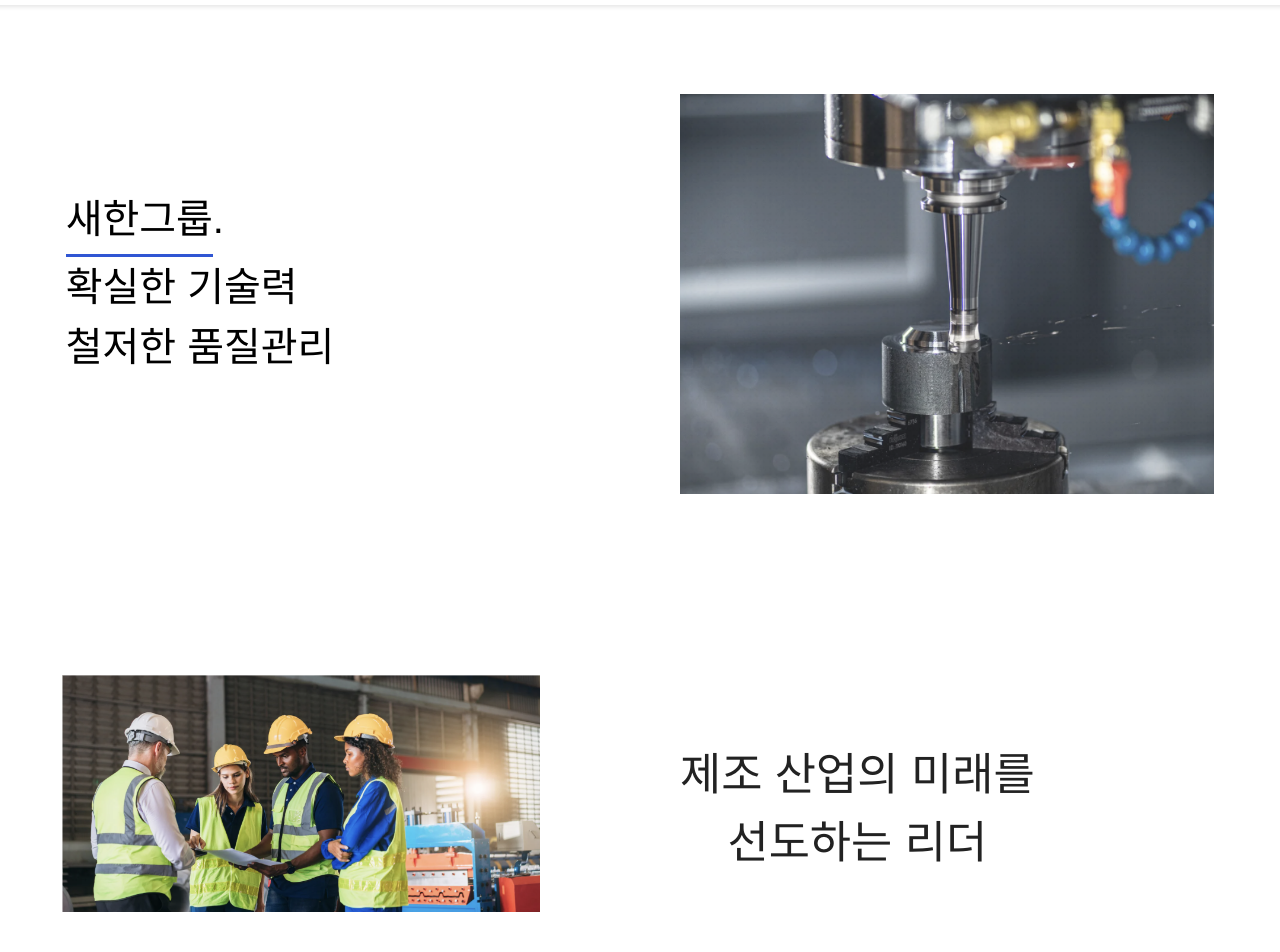
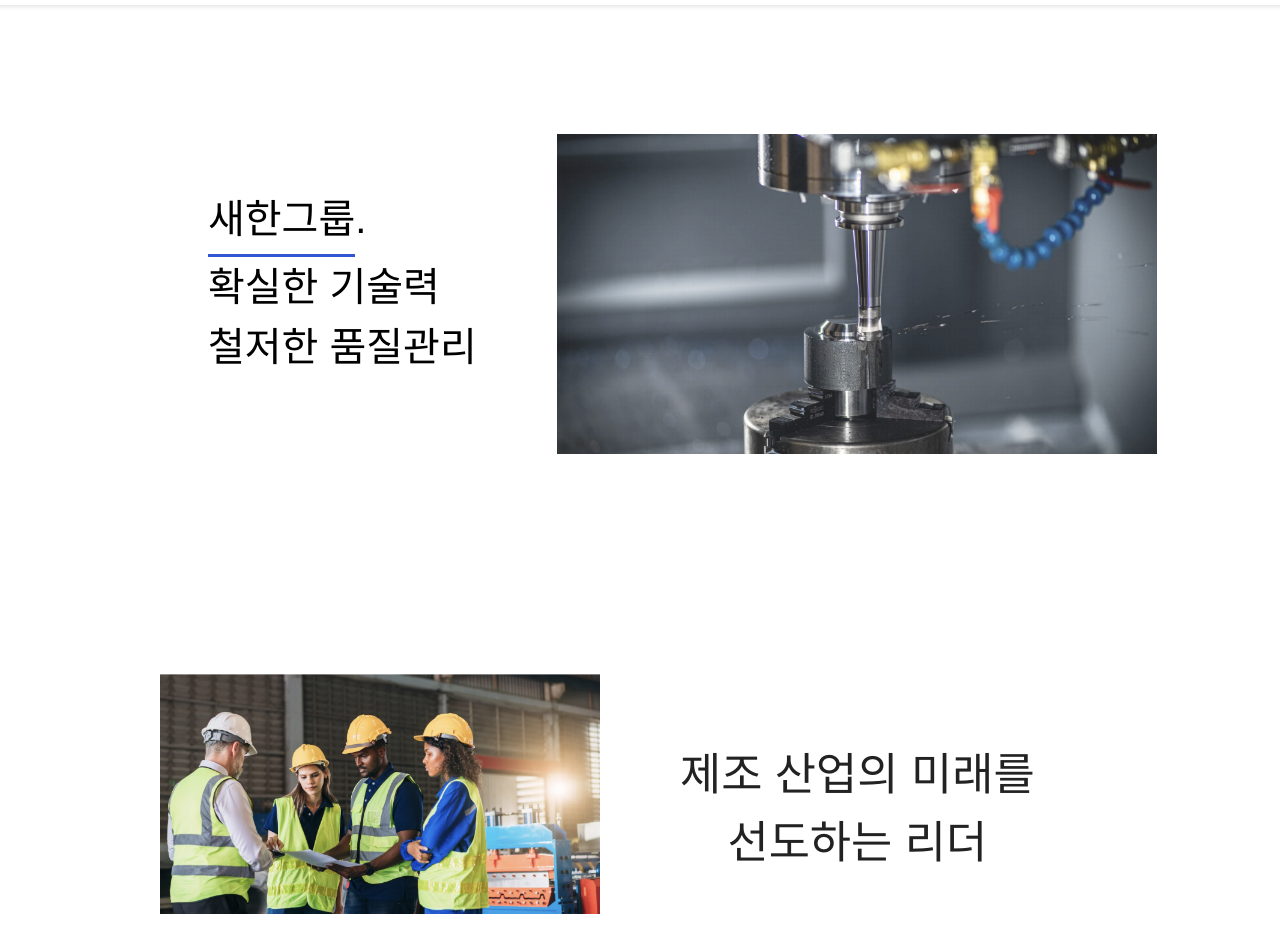
Before and after one commit to saehan-im-develop/saehan_homepage, a React (Vite) app in the folder frontend/: page / in a window 1280 px wide. Shown: the part 70-1022 px from the top of the page. Built offline with nearby package versions, Linux system fonts and the light colour scheme.

Commit message:
edit main-section ratio

```diff
--- a/frontend/src/App.css
+++ b/frontend/src/App.css
@@ -31,14 +31,14 @@
   display: flex;
   flex-direction: column;
   min-height: auto;
+  width: 100%;
 }
 .app-container {
   padding-top: 50px;
   display: flex;
   flex-direction: column;
   align-items: center; /*  내부 요소들(헤더, 본문, 푸터) 가운데 정렬 */
-  width: 100%;
-  max-width: 1400px;
+  width: 75%;
   min-height: 100vh;
   margin: 0 auto; /*  전체를 중앙 정렬 */
 }
--- a/frontend/src/Buisness/SolutionsPart/Solutions.css
+++ b/frontend/src/Buisness/SolutionsPart/Solutions.css
@@ -38,8 +38,8 @@
 
   .circle_sol {
     position: relative;
-    width: 250px;
-    height: 250px;
+    width: 230px;
+    height: 230px;
     border: 2px solid #ddd;
     border-radius: 50%;
     text-align: center;
@@ -49,6 +49,7 @@
     align-items: center;
     justify-content: center;
     transition: transform 1s ease-in-out;
+    aspect-ratio: 1 / 1;
   }
 
   /* .circle_sol:hover {
--- a/frontend/src/mainComponent/MainSection.jsx
+++ b/frontend/src/mainComponent/MainSection.jsx
@@ -43,7 +43,7 @@
       <section className="sub-section" id="section2" data-scroll>
         <div className="content-container">
           <div className="image-container">
-            <img src={section2Image} alt="제조 산업" className="section-image" />
+            <img src={section2Image} alt="제조 산업" className="section1-image" />
           </div>
           <div className="text-container">
             <h2>제조 산업의 미래를 <br />선도하는 리더</h2>
--- a/frontend/src/mainComponent/Scroll.jsx
+++ b/frontend/src/mainComponent/Scroll.jsx
@@ -5,9 +5,7 @@
   const { pathname } = useLocation();
 
   useEffect(() => {
-    setTimeout(() => {
-      window.scrollTo(0, 0);
-    }, 10);
+    window.scrollTo(0, 0);
   }, [pathname]);
 
   return null;
--- a/frontend/src/mainCssFile/ContactSection.css
+++ b/frontend/src/mainCssFile/ContactSection.css
@@ -10,6 +10,7 @@
     transition: opacity 0.5s ease-in-out;
     position: relative;
     z-index: 10;
+    /* width: 100vh; */
   }
 
   .section-title {
@@ -29,6 +30,7 @@
     padding: 20px;
     margin-top: 0px;
     margin-bottom: 30px;
+
 }
 
   .contact-image {
--- a/frontend/src/mainCssFile/MainSection.css
+++ b/frontend/src/mainCssFile/MainSection.css
@@ -7,6 +7,7 @@
   min-height: 70vh;
   /* flex-direction: column; */
   justify-content: space-between;
+  flex-wrap: wrap;
 }
 
 /* 세련된 배치를 위한 추가적인 조정 */
@@ -38,12 +39,6 @@
   max-width: 700px; /* 이미지가 너무 커지지 않도록 제한 */
 }
 
-.main-image {
-  width: 100%;
-  height: auto;
-  object-fit: cover;
-}
-
   .overlay {
     position: absolute; /* 기존 relative → absolute로 변경 */
     z-index: 2;
@@ -69,8 +64,8 @@
 
 
 .main-image {
-  width: 100%;
-  height: 50vh; /* 화면 가득 채우기 */
+  width: 600px;
+  height: 40vh; /* 화면 가득 채우기 */
   object-fit: cover;
   position: relative; /* 부모가 relative */
   z-index: 1;
@@ -143,6 +138,13 @@
     object-fit: cover;
   }
 
+  .section1-image {
+    width: 100%;
+    /* max-width: 1200px; */
+    height: 30vh;
+    object-fit: cover;
+  }
+
   /* 원 컨테이너 */
 .circle-container {
   position: absolute;
@@ -179,7 +181,7 @@
   font-size: 16px;
   width: 140px;
   height: 140px;
-  top: 60%;
+  top: 65%;
   left: 50%;
   transform: translate(-50%, -50%);
 }
@@ -187,22 +189,22 @@
 /* 좌표 조정 */
 .circle.top-left {
   top: 40%;
-  left: 25%;
+  left: 23%;
 }
 
 .circle.top-right {
   top: 40%;
-  right: 25%;
+  right: 23%;
 }
 
 .circle.bottom-left {
-  bottom: 20%;
-  left: 25%;
+  bottom: 10%;
+  left: 23%;
 }
 
 .circle.bottom-right {
-  bottom: 20%;
-  right: 25%;
+  bottom: 10%;
+  right: 23%;
 }
 
 
```
Also changed, not shown: 1 other file (tests, documents, lock files or other folders).
